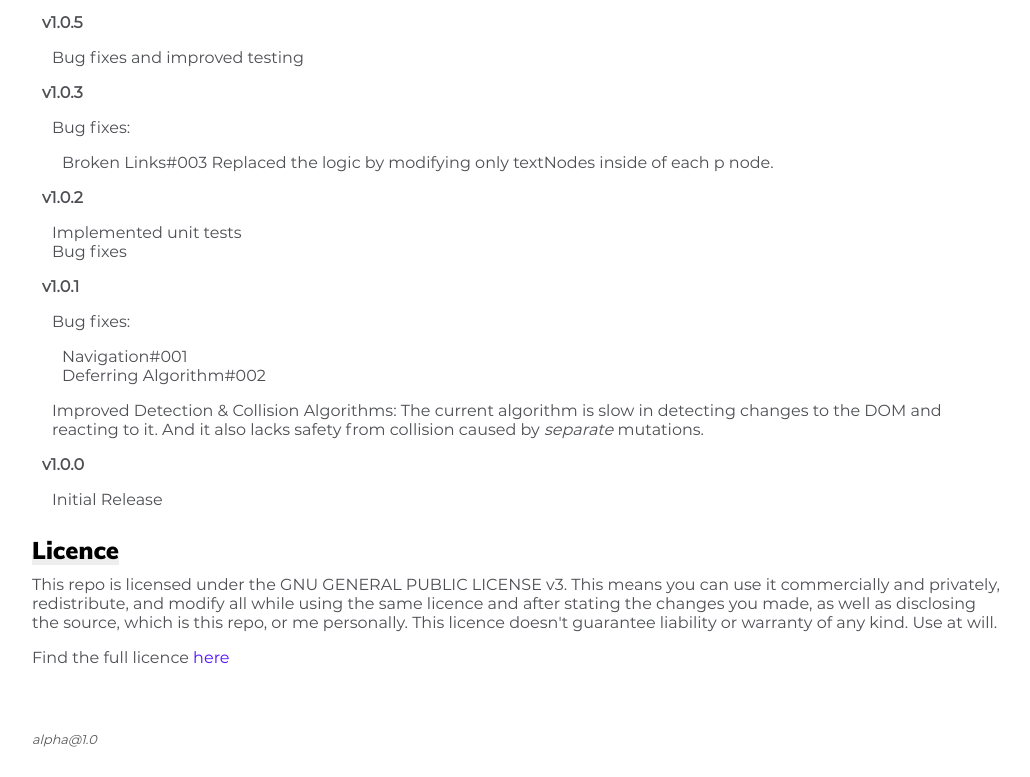
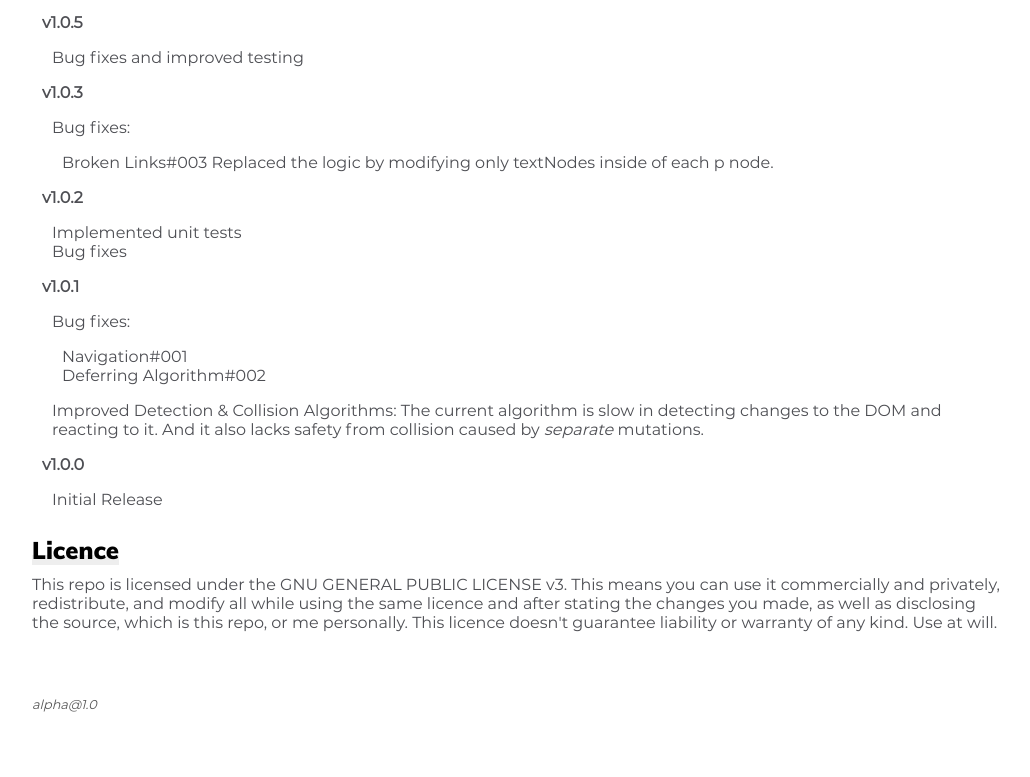
Before and after one commit to KL13NT/ally-reads, a browser extension: page docs/index.html in a window 1280 px wide. Shown: the part 2532-3309 px from the top of the page, without its empty margins (248-1278 px from the left). After the commit the page ends 3274 px from the top, so only its background shows below. Drawn offline with Linux system fonts and the light colour scheme.

Commit message:
Update index.html

```diff
--- a/docs/index.html
+++ b/docs/index.html
@@ -202,7 +202,7 @@
 </ul>
 <h2>Licence</h2>
 <p>This repo is licensed under the GNU GENERAL PUBLIC LICENSE v3. This means you can use it commercially and privately, redistribute, and modify all while using the same licence and after stating the changes you made, as well as disclosing the source, which is this repo, or me personally. This licence doesn't guarantee liability or warranty of any kind. Use at will.</p>
-<p>Find the full licence <a href="../license">here</a></p></article>
+</article>
     </section>
 
 
```
